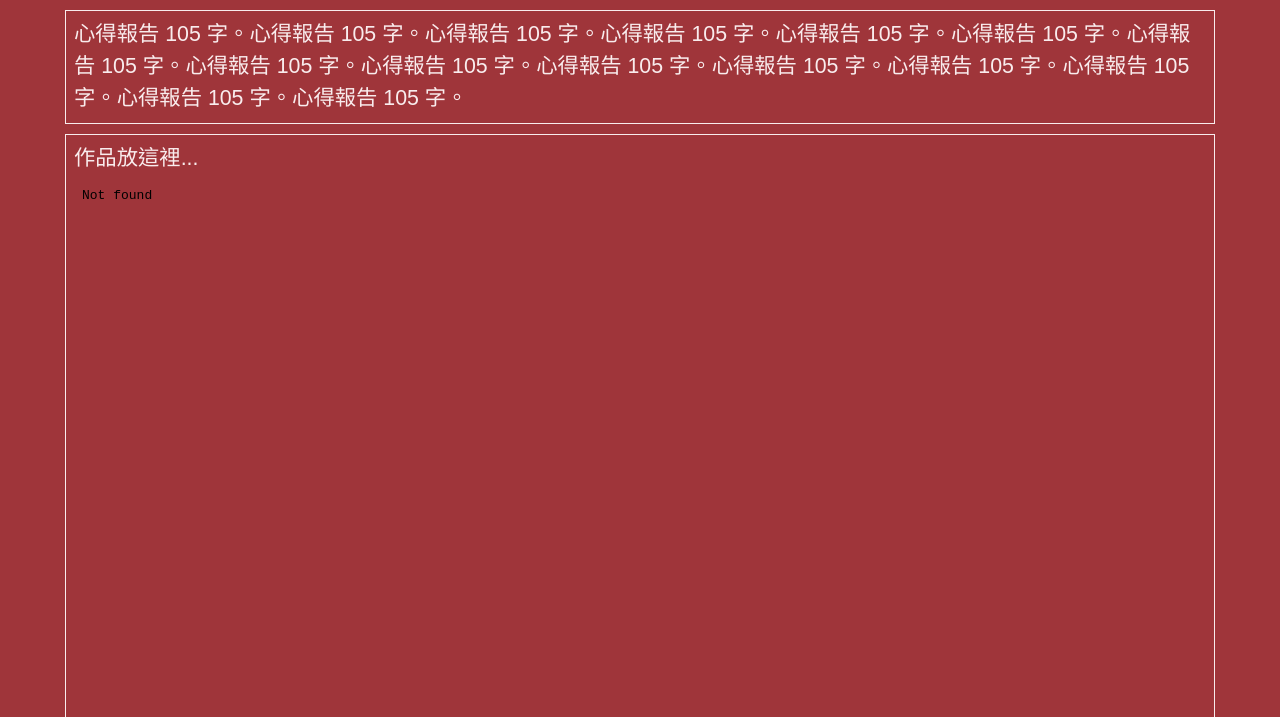
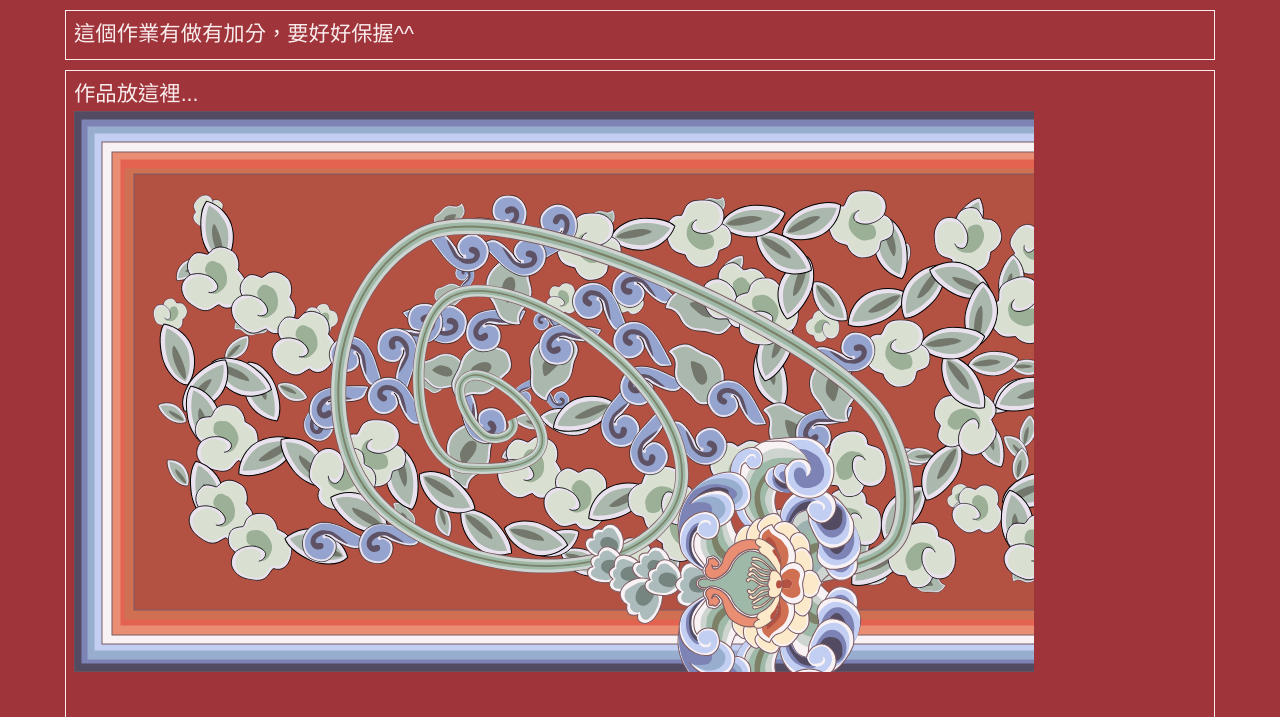
Before and after one commit to 110C51520/pr2022f, a plain HTML site: page hw12/index.html in a window 1280 px wide. Shown: the part 83-800 px from the top of the page. Drawn offline with nearby package versions, Linux system fonts and the light colour scheme.

Commit message:
Update index.html

```diff
--- a/hw12/index.html
+++ b/hw12/index.html
@@ -201,7 +201,7 @@
   <!-- ------------------------------------------------>
   <div class="row hw12">
     <div class="col-md-12 twenty">
-      心得報告 105 字。心得報告 105 字。心得報告 105 字。心得報告 105 字。心得報告 105 字。心得報告 105 字。心得報告 105 字。心得報告 105 字。心得報告 105 字。心得報告 105 字。心得報告 105 字。心得報告 105 字。心得報告 105 字。心得報告 105 字。心得報告 105 字。
+      這個作業有做有加分，要好好保握^^
     </div>
   </div>
 
@@ -209,7 +209,7 @@
   <div class="row hw12">
     <div class="col-md-12 twenty">
       作品放這裡...<br>
-      <iframe src="./punica.svg" frameborder="10" scrolling="no" width="960px" height="1200px" style="transform: scale(1.0); transform-origin: 0 0;"></iframe>
+      <iframe src="./110C51520.svg" frameborder="10" scrolling="no" width="960px" height="1200px" style="transform: scale(1.0); transform-origin: 0 0;"></iframe>
     </div>
     </div>
   </div>
```
